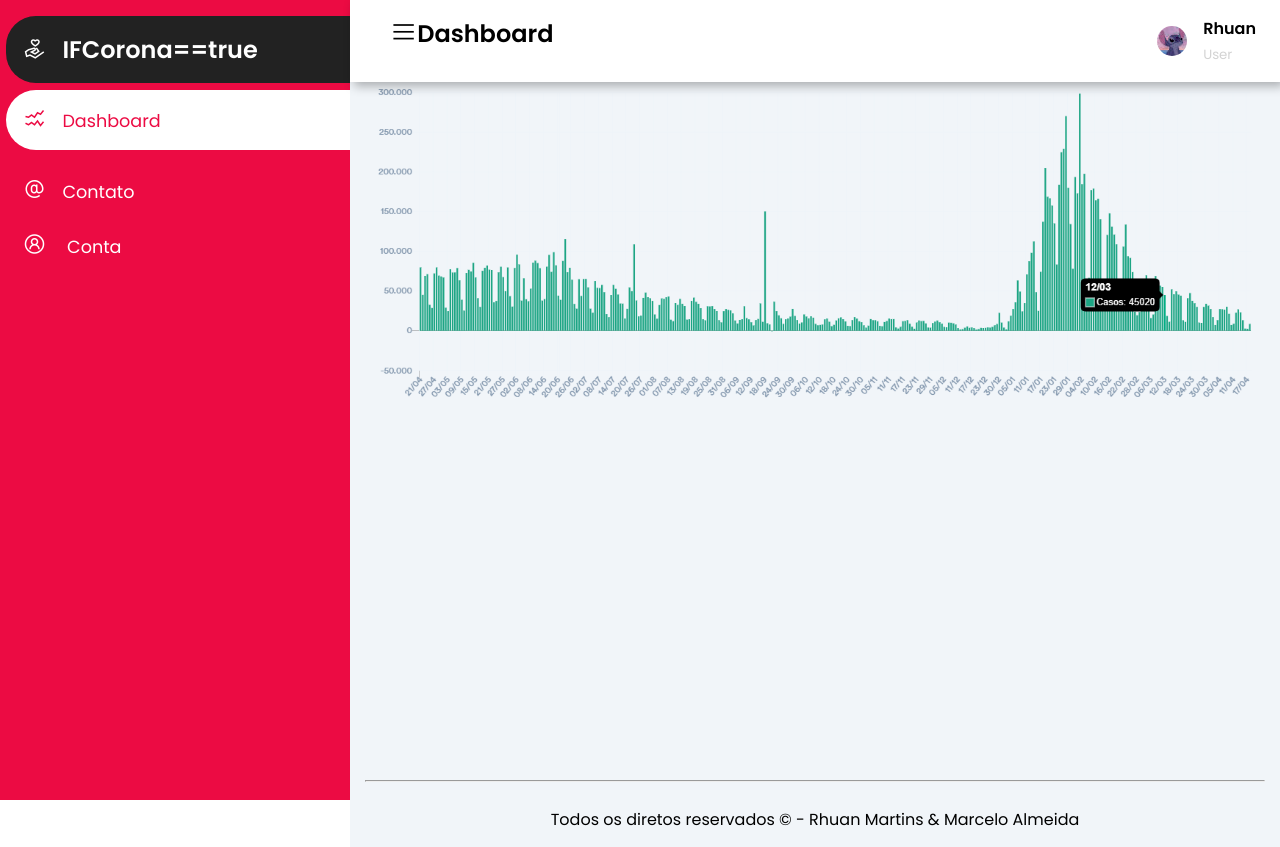
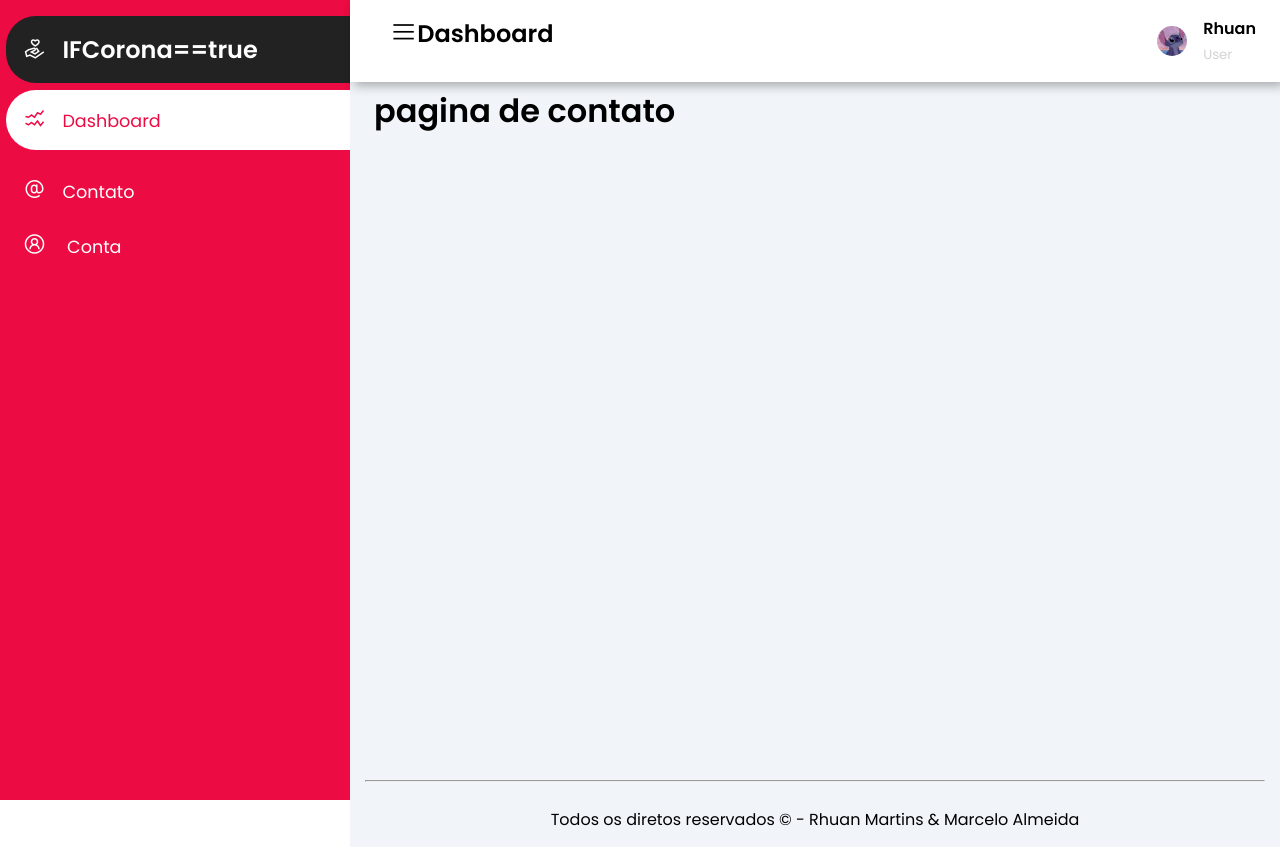
Before and after one commit to RhuanGabriel1/projeto-ifcorona, a React (Create React App) app in the folder projeto-react/if-corona/: page /contato in a window 1280 px wide. Built offline with nearby package versions, Linux system fonts and the light colour scheme.

Commit message:
Criando as rotas

```diff
--- a/projeto-react/if-corona/package.json
+++ b/projeto-react/if-corona/package.json
@@ -11,6 +11,8 @@
     "line-awesome": "^1.3.0",
     "react": "^18.1.0",
     "react-dom": "^18.1.0",
+    "react-router": "^6.3.0",
+    "react-router-dom": "^6.3.0",
     "react-scripts": "5.0.1",
     "web-vitals": "^2.1.4"
   },
--- a/projeto-react/if-corona/src/App.js
+++ b/projeto-react/if-corona/src/App.js
@@ -1,14 +1,7 @@
-import './App.css';
-import MainContent from './components/MainContent/MainContent';
-import SideBar from './components/SideBar/SideBar';
-
+import Router from "./routes/router"
 function App() {
   return (
-    <div className="App">
-      <input type="checkbox" id="nav"/>
-      <SideBar/>
-      <MainContent/>
-    </div>
+    <Router />
   );
 }
 
--- a/projeto-react/if-corona/src/components/Main/Main.js
+++ b/projeto-react/if-corona/src/components/Main/Main.js
@@ -2,13 +2,11 @@ import React from 'react';
 import './Main.css'
 import '../Main/Main.css'
 
+const Main = ({children}) =>{
 
-const Main = (props) =>{
     return(
         <main>
-            <div className="img-content">
-                <img src="dashboard.png" alt="Foto temporário do Dashboard"/>
-            </div>
+            {children}
         </main>
     )
 }
--- a/projeto-react/if-corona/src/components/MainContent/MainContent.js
+++ b/projeto-react/if-corona/src/components/MainContent/MainContent.js
@@ -5,11 +5,13 @@ import Main from '../Main/Main';
 import Footer from '../Footer/Footer';
 
 
-const MainContent = (props) =>{
+const MainContent = ({children}) =>{
     return(
         <div className="main-content">
             <Header/>
-            <Main/>
+            <Main>
+                {children}
+            </Main>
             <Footer/>
         </div>
     )
--- /dev/null
+++ b/projeto-react/if-corona/src/components/Page/index.js
@@ -0,0 +1,19 @@
+import React from "react"
+import "../../App.css"
+import MainContent from "../MainContent/MainContent"
+import SideBar from "../SideBar/SideBar"
+
+const Page = ({children}) => {
+
+    return(
+    <div className="App">
+      <input type="checkbox" id="nav"/>
+      <SideBar/>
+      <MainContent>
+      {children}
+      </MainContent>
+    </div>
+    )
+}
+
+export default Page
--- a/projeto-react/if-corona/src/components/SideBarMenu/SideBarMenu.js
+++ b/projeto-react/if-corona/src/components/SideBarMenu/SideBarMenu.js
@@ -1,13 +1,15 @@
 import React from 'react';
+import { useNavigate } from 'react-router';
 import '../SideBarMenu/SideBarMenu.css'
 
 const SideBarMenu = (props) =>{
+    const navigate = useNavigate();
     return(
         <div className="sidebar-menu">
             <ul>
-                <li><a href="#" className="active"><span className="las la-chart-line"></span><span>Dashboard</span></a></li>
-                <li><a href="contato.html"><span className="las la-at"></span><span>Contato</span></a></li>
-                <li><a href="#"><span className="las la-user-circle"></span><span> Conta</span></a></li>
+                <li><a onClick={()=>navigate("/")} className="active"><span className="las la-chart-line"></span><span>Dashboard</span></a></li>
+                <li><a onClick={()=>navigate("/contato")} ><span className="las la-at"></span><span>Contato</span></a></li>
+                <li><a onClick={()=>navigate("/")} ><span className="las la-user-circle"></span><span> Conta</span></a></li>
             </ul>
         </div>
     )
--- a/projeto-react/if-corona/src/index.js
+++ b/projeto-react/if-corona/src/index.js
@@ -2,13 +2,14 @@ import React from 'react';
 import ReactDOM from 'react-dom/client';
 import './index.css';
 import App from './App';
+import { BrowserRouter } from "react-router-dom";
 import reportWebVitals from './reportWebVitals';
 
 const root = ReactDOM.createRoot(document.getElementById('root'));
 root.render(
-  <React.StrictMode>
+  <BrowserRouter>
     <App />
-  </React.StrictMode>
+  </BrowserRouter>
 );
 
 // If you want to start measuring performance in your app, pass a function
--- /dev/null
+++ b/projeto-react/if-corona/src/routes/router.js
@@ -0,0 +1,28 @@
+
+import React from "react";
+import { Route, Routes } from "react-router";
+import ContactPage from "../screens/contato";
+import Home from "../screens/home";
+
+function AppRoutes() {
+
+
+	return (
+		<Routes>
+			<Route
+				path="/"
+				element={
+					<Home/>
+				}
+			/>
+            <Route
+				path="/contato"
+				element={
+					<ContactPage/>
+				}
+			/>
+		</Routes>
+	);
+}
+
+export default AppRoutes;
--- /dev/null
+++ b/projeto-react/if-corona/src/screens/contato/index.js
@@ -0,0 +1,13 @@
+import React from "react"
+import Page from "../../components/Page"
+
+const ContactPage = ()=>{
+
+    return(
+        <Page>
+            <h1>pagina de contato</h1>
+        </Page>
+    )
+}
+
+export default ContactPage
--- /dev/null
+++ b/projeto-react/if-corona/src/screens/home/index.js
@@ -0,0 +1,12 @@
+import React from "react"
+import Page from "../../components/Page"
+const Home = ()=>{
+
+    return(
+        <Page>
+            <h1>pagina de home</h1>
+        </Page>
+    )
+}
+
+export default Home
```
Also changed, not shown: 2 other files (tests, documents, lock files or other folders).
